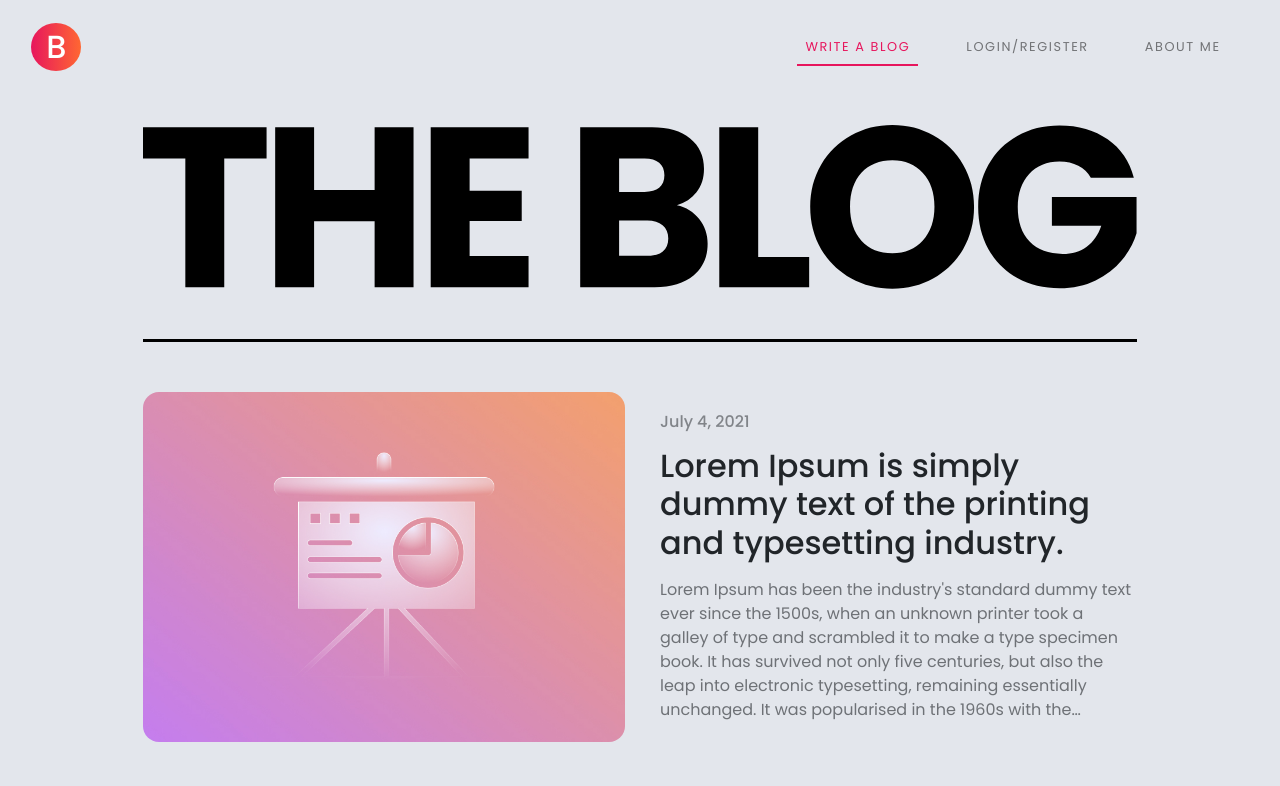
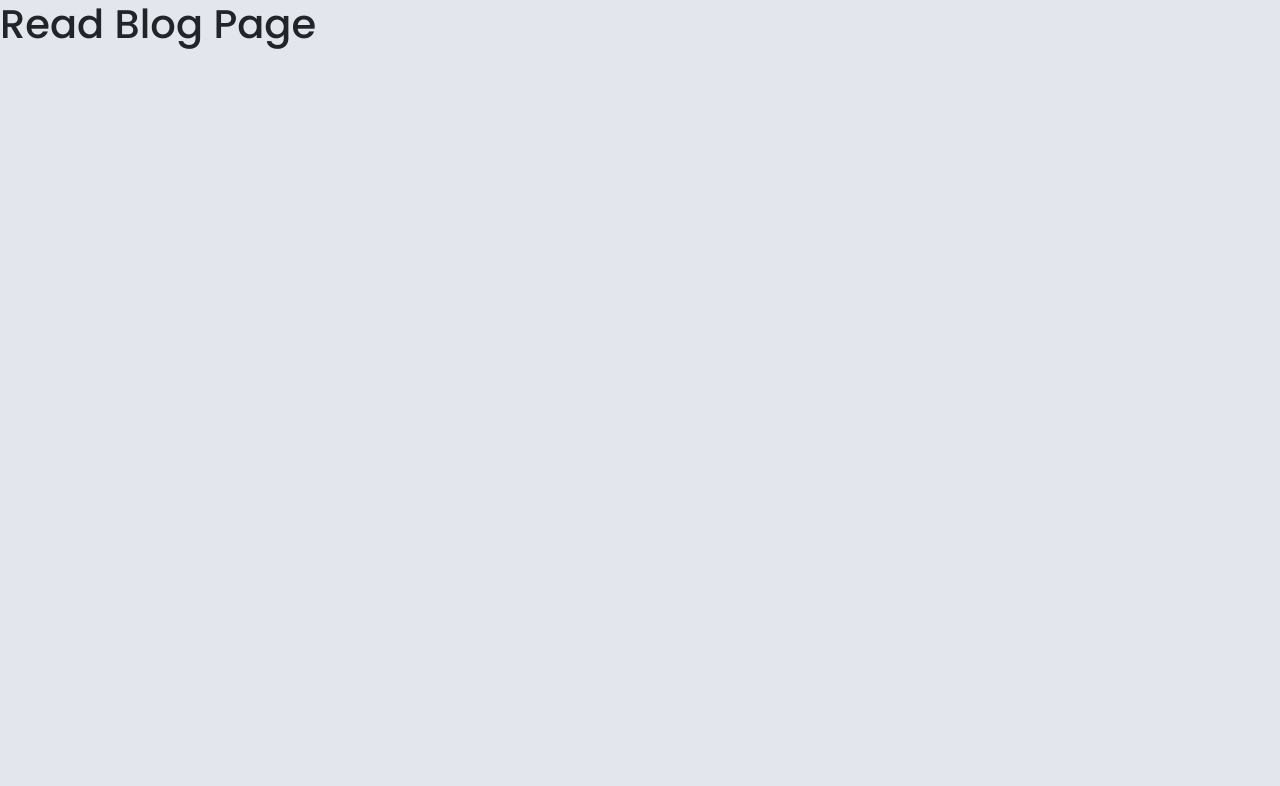
Before and after one commit to myidispg/simple-blog, a React (Create React App) app: page /read_blog in a window 1280 px wide. Shown: the top 786 px of the page. Built offline with nearby package versions, Linux system fonts and the light colour scheme.

Commit message:
Added multiple page routing and basic routes for read and write blogs

```diff
--- a/src/components/App.js
+++ b/src/components/App.js
@@ -1,8 +1,18 @@
 import React from "react";
+import { BrowserRouter as Router, Route, Switch } from 'react-router-dom';
+
 import HomePage from "./HomePage";
+import ReadBlogPage from "./read_blog_page_components/ReadBlogPage";
+import WriteBlogPage from "./write_blog_components/WriteBlogPage";
 
 function App() {
-    return <HomePage />;
+    return <Router>
+        <Switch>
+            <Route path="/read_blog"><ReadBlogPage /></Route>
+            <Route path="/write_blog"><WriteBlogPage /></Route>
+            <Route path="/"><HomePage /></Route>
+        </Switch>
+    </Router>;
 }
 
 export default App;
--- a/src/components/common_components/Header.js
+++ b/src/components/common_components/Header.js
@@ -1,17 +1,5 @@
 import React, { useState } from "react";
-
-// var isNavOpen = false;
-
-// function toggleNav() {
-//     // Set to nav is open mode
-//     isNavOpen = !isNavOpen;
-
-//     if (isNavOpen) {
-//         document.getElementById("navbar").style.backgroundColor = "white";
-//     } else {
-//         document.getElementById("navbar").style.backgroundColor = "transparent";
-//     }
-// }
+import { Link } from "react-router-dom";
 
 function Header() {
     const [isNavOpen, setNavOpen] = useState(false);
@@ -24,7 +12,8 @@ function Header() {
     return <section id="navbar" style={{ backgroundColor: isNavOpen ? "white" : "transparent" }}>
         <div className="container-fluid navbar-container">
             <nav className="navbar navbar-expand-lg navbar-light">
-                <a className="logo" href="#">B</a>
+                <Link className="logo" to="/">B</Link>
+                {/* <a className="logo" href="#">B</a> */}
                 <button className="navbar-toggler" type="button" data-toggle="collapse" data-target="#navBarToggleContent"
                     aria-controls="navBarToggleContent" aria-expanded="false" aria-label="Toggle navigation" onClick={toggleNav}>
                     <span className="navbar-toggler-icon"></span>
@@ -32,7 +21,8 @@ function Header() {
                 <div className="collapse navbar-collapse" id="navBarToggleContent">
                     <ul className="navbar-nav ml-auto">
                         <li className="nav-item">
-                            <a className="nav-link-active nav-link" href="#">Write a Blog</a>
+                            <Link className="nav-link-active nav-link" to="/write_blog">Write a Blog</Link>
+                            {/* <a className="nav-link-active nav-link" href="#">Write a Blog</a> */}
                         </li>
                         <li className="nav-item">
                             <a className="nav-link" href="#">Login/Register</a>
--- /dev/null
+++ b/src/components/read_blog_page_components/ReadBlogPage.js
@@ -0,0 +1,7 @@
+import React from "react";
+
+function ReadBlogPage() {
+    return <h1>Read Blog Page</h1>;
+}
+
+export default ReadBlogPage;
--- /dev/null
+++ b/src/components/write_blog_components/WriteBlogPage.js
@@ -0,0 +1,7 @@
+import React from "react";
+
+function WriteBlogPage() {
+    return <h1>Write Blog Page</h1>;
+}
+
+export default WriteBlogPage;
--- a/src/css/index.css
+++ b/src/css/index.css
@@ -32,6 +32,11 @@ body {
     width: 50px;
     /* height: 50px; */
     text-align: center;
+}
+
+.logo:hover {
+    text-decoration: none;
+    color: #fff;
 }
 
 .navbar-container {
```
